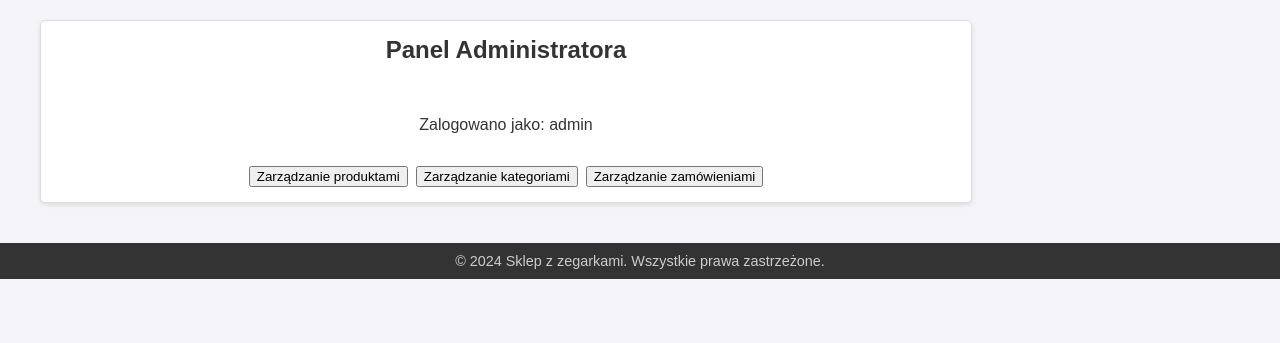
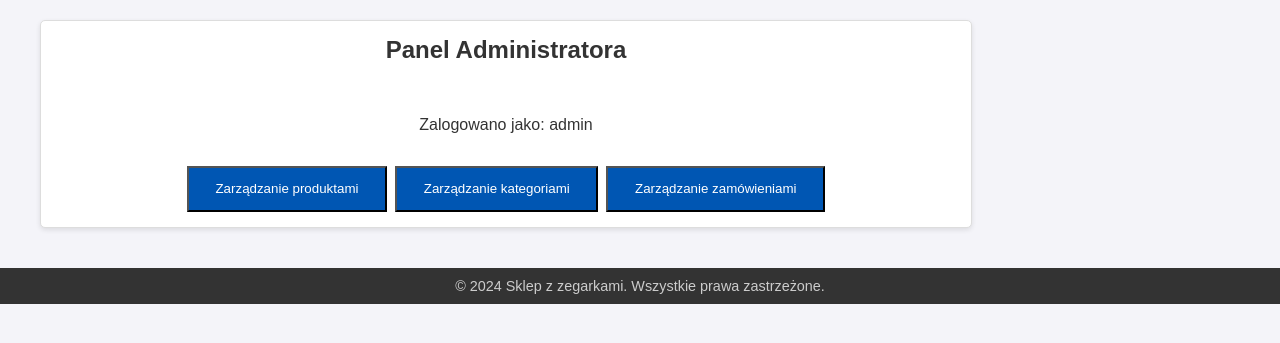
Before and after one commit to borsuk1234/sklep, a PHP site: page /admin_panel.php in a window 1280 px wide. Shown: the part 85-428 px from the top of the page. Run offline with PHP 8.4, Linux system fonts and the light colour scheme; a user stored in the database is signed in.

Commit message:
Update styles.css

```diff
--- a/styles.css
+++ b/styles.css
@@ -39,6 +39,16 @@ nav ul li a {
 nav ul li a:hover {
     background-color: #007BFF;
     border-radius: 5px;
+}
+
+.nav-btn {
+    background-color: #0056b3;
+    color: white;
+    padding: 1em 2em;
+}
+
+.nav-btn:hover {
+    background-color: #007BFF;
 }
 
 /* Główny układ */
```
